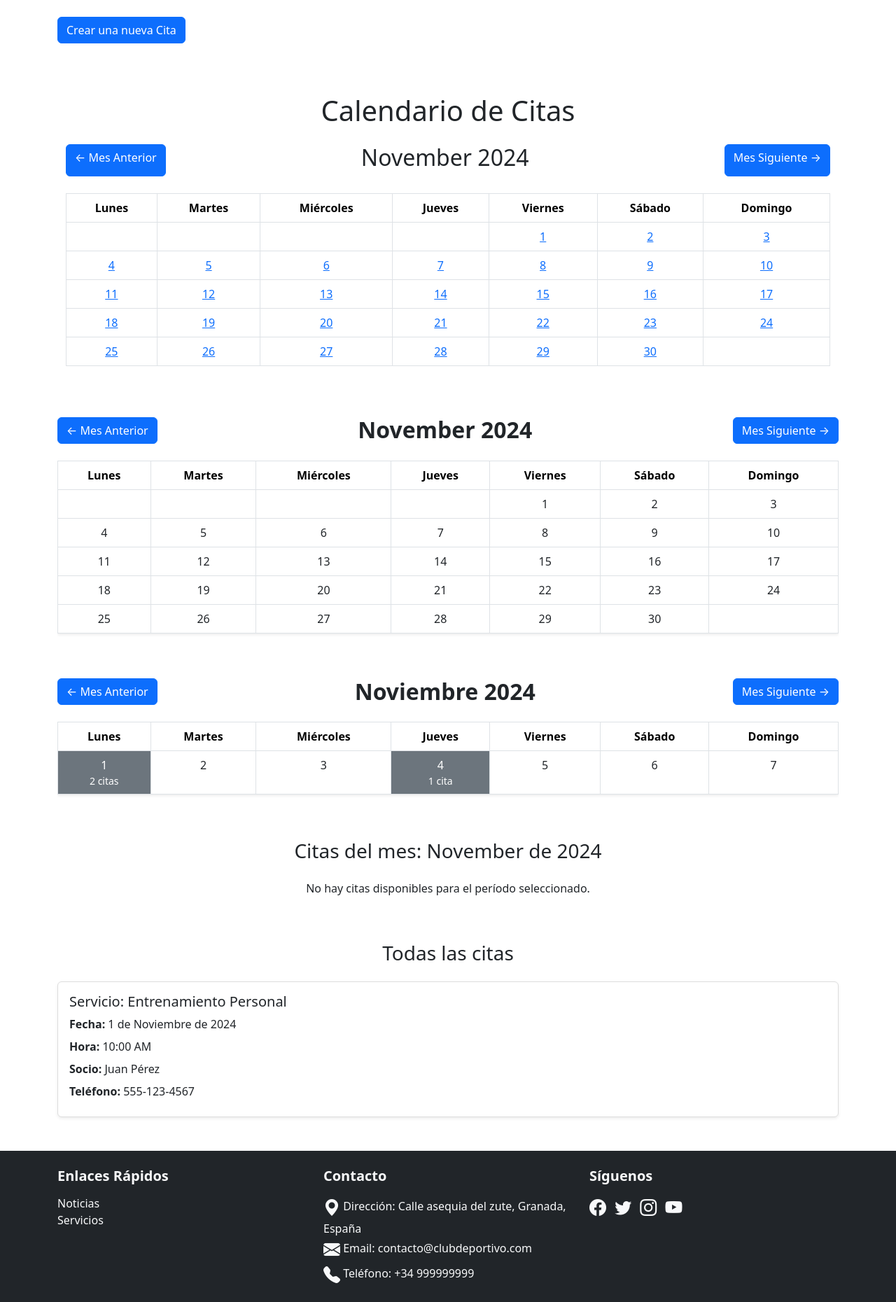
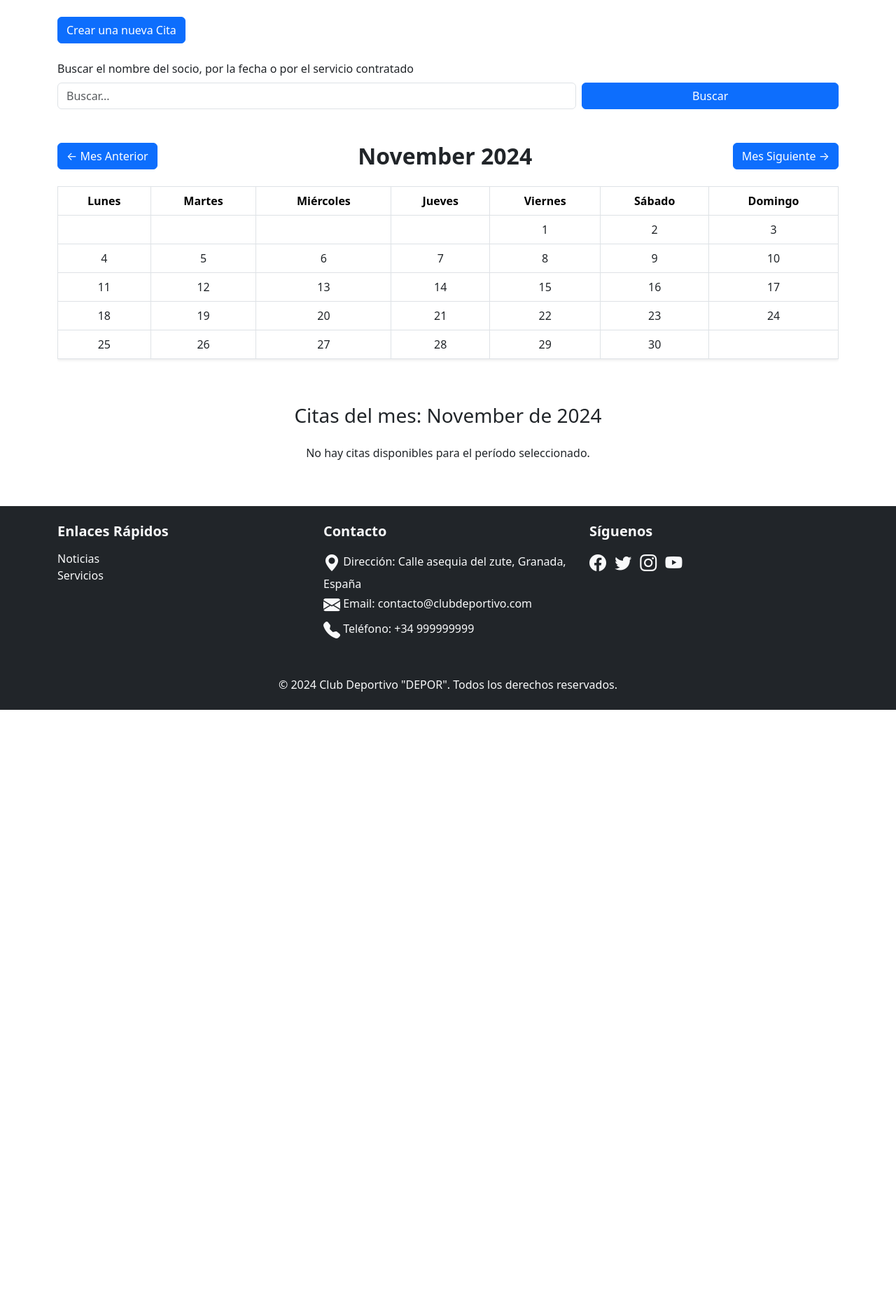
Before and after one commit to OliverMp28/FP-daw-2, a PHP site: page /citas/index.php in a window 1280 px wide. Shown: the part 160-2020 px from the top of the page at 70% size. After the commit the page ends 1174 px from the top, so only its background shows below. Run offline with PHP 8.4, Linux system fonts and the light colour scheme; data comes from the database, SQL or seed files in the repository; some libraries are stand-ins or nearby versions.

Commit message:
sigo con las citas

```diff
--- a/proyecto 1º trimestre/proyecto_club_deportivo/citas/index.php
+++ b/proyecto 1º trimestre/proyecto_club_deportivo/citas/index.php
@@ -89,31 +89,57 @@
     <section class="container py-4 seccion_servicios">
         <a href="agregar.php" class="btn btn-primary mb-4">Crear una nueva Cita</a>
 
+        <!-- Este miniformulario sera usado para la busqueda de citas por nombre del socio, por la fecha o por el servicio contratado. -->
+        <form method="GET" action="" class="mb-4">
+            <div class="row g-2 align-items-center">
+                <div class="col-12 col-md-8">
+                    <label for="buscar" class="form-label">Buscar el nombre del socio, por la fecha o por el servicio contratado</label>
+                    <input
+                        type="text"
+                        name="buscar"
+                        id="buscar"
+                        class="form-control"
+                        placeholder="Buscar..."
+                        value="<?php  isset($_GET['buscar']) ? $_GET['buscar'] : '' ?>"
+                    />
+                </div>
+                <div class="col-12 col-md-4 mt-auto">
+                    <button type="submit" class="btn btn-primary w-100">Buscar</button>
+                </div>
+            </div>
+        </form>
+
         <?php
-            $citas = getCitasConDetalles($conexion);
-
-            // 1. Obtener mes y año actual o parámetros GET
             $dia = isset($_GET['dia']) ? (int)$_GET['dia'] : null;
             $mes = isset($_GET['mes']) ? (int)$_GET['mes'] : (int)date('n');
             $anio = isset($_GET['anio']) ? (int)$_GET['anio'] : (int)date('Y');
+            $filtro = isset($_GET['buscar']) ? $_GET['buscar'] : null;
 
-            // 2. Obtener citas del mes actual
+
+            //obtengo citas del mes actual(digo mes actual al mes que se ve por pantalla o al mes que se seleccione)
             $citasPorMes = getCitasPorMes($conexion, $mes, $anio);
 
-            // 3. Calcular mes anterior y siguiente
+            //calcula mes anterior y siguiente
             $navegacion = calcularMesAnteriorSiguiente($mes, $anio);
 
-            // 4. Obtener días del mes
+            //obtengo días del mes
             $totalDias = obtenerDiasDelMes($mes, $anio);
 
-            // 5. Calcular el día de la semana en el que comienza el mes
-            $primerDiaSemana = date('N', strtotime("$anio-$mes-01")) - 1; // Lunes es 0
+            // dia de la semana en el que comienza el mes
+            //esto es para saber en el calendario por que dia de la semana empieza el primero de ese mes
+            // por ejemplo el 1 de nov de 2024 empieza el dia viernes
+            $primerDiaSemana = date('N', strtotime("$anio-$mes-01"));
 
 
-            if ($dia) {
-                // Si hay un día, construir la fecha completa y obtener las citas de ese día
+            if ($filtro){
+                $citas = buscarCitasConDetalles($conexion, $filtro);
+                $titulo = "<p class='text-muted'>Resultados para: <strong>" . $filtro ."</strong></p>";
+            }
+            elseif ($dia) {
+                // Este if es para el contenedor_lista_citas, compruebo si se mandó un dia por GET para saber si listo las citas por dia, sino los listo por ese mes
+                // Si hay un dia, construir la fecha completa y obtener las citas de ese día
                 $fechaSeleccionada = "$anio-$mes-" . ($dia < 10 ? "0$dia" : $dia);
-                $citas = getCitasPorDia($conexion, $fechaSeleccionada);
+                $citas = getCitasPorDiaConDetalles($conexion, $fechaSeleccionada);
                 $titulo = "Citas del día: " . date('j \d\e F \d\e Y', strtotime($fechaSeleccionada));
             } else {
                 // Si no hay día, obtener citas del mes actual
@@ -122,10 +148,17 @@
                 $citas = getCitasPorMesConDetalles($conexion, $fechaInicio, $fechaFin); // Nueva función
                 $titulo = "Citas del mes: " . date('F \d\e Y', strtotime($fechaInicio));
             }
+
+            //Ajustar navegación
+            $mesAnteriorUrl = "index.php?mes={$navegacion['mesAnterior']}&anio={$navegacion['anioAnterior']}";
+            $mesSiguienteUrl = "index.php?mes={$navegacion['mesSiguiente']}&anio={$navegacion['anioSiguiente']}";
+
+            //Obtener nombre del mes y año
+            $nombreMes = date('F', strtotime("$anio-$mes-01"));
         ?>
 
 
-        <div class="container my-5">
+        <!-- <div class="container my-5">
             <h1 class="text-center">Calendario de Citas</h1>
             <div class="d-flex justify-content-between my-4">
                 <a href="?mes=<?= $navegacion['mesAnterior'] ?>&anio=<?= $navegacion['anioAnterior'] ?>" class="btn btn-primary">← Mes Anterior</a>
@@ -135,7 +168,7 @@
             <table class="table table-bordered text-center">
                 <thead>
                 <tr>
-                    <th>Lunes</th>
+                    <th>Lunesss</th>
                     <th>Martes</th>
                     <th>Miércoles</th>
                     <th>Jueves</th>
@@ -171,7 +204,7 @@
                 ?>
                 </tbody>
             </table>
-        </div>
+        </div> -->
 
         <!-- <table class="table table-striped">
             <thead>
@@ -198,29 +231,25 @@
 
 
         <?php
-            // Obtener mes y año actuales o parámetros GET
-            $mes = isset($_GET['mes']) ? (int)$_GET['mes'] : (int)date('n');
-            $anio = isset($_GET['anio']) ? (int)$_GET['anio'] : (int)date('Y');
 
-            // Obtener datos necesarios
-            $citasPorMes = getCitasPorMes($conexion, $mes, $anio); // Días con citas
-            $navegacion = calcularMesAnteriorSiguiente($mes, $anio);
-            $totalDias = obtenerDiasDelMes($mes, $anio);
-            $primerDiaSemana = date('w', strtotime("$anio-$mes-01")); // Domingo es 0, ajustamos después
+            if(count($citas) > 0){
+                //echo "·sss";
 
-            // Ajustar navegación
-            $mesAnteriorUrl = "index.php?mes={$navegacion['mesAnterior']}&anio={$navegacion['anioAnterior']}";
-            $mesSiguienteUrl = "index.php?mes={$navegacion['mesSiguiente']}&anio={$navegacion['anioSiguiente']}";
+            }else {
+                //echo "<p class='text-danger'>No se encontraron resultados.</p>";
+            }
 
-            // Obtener nombre del mes y año
-            $nombreMes = date('F', strtotime("$anio-$mes-01"));
         ?>
+
+
+        <!-- //ESTE ES EL CALENDARIO DINAMICO (se muestra cuando no se este buscando nada por el filtro)-->
+        <?php if ($filtro == null):  ?>
 
             <div class="contenedor_calendario py-4">
                 <!-- Navegación de meses -->
                 <div class="d-flex justify-content-between align-items-center mb-4">
                     <a href="<?= $mesAnteriorUrl ?>" class="btn btn-primary">← Mes Anterior</a>
-                <h2 class="text-center mb-0" id="monthYear"><?= ucfirst($nombreMes) . " $anio" ?></h2>
+                    <h2 class="text-center mb-0" id="monthYear"><?= $nombreMes . " $anio" ?></h2>
                     <a href="<?= $mesSiguienteUrl ?>" class="btn btn-primary">Mes Siguiente →</a>
                 </div>
 
@@ -240,35 +269,51 @@
                         </thead>
                         <tbody>
                             <?php
-                        // Ajustar día inicial (Lunes como primer día)
-                        $primerDiaSemana = ($primerDiaSemana === 0) ? 6 : $primerDiaSemana - 1; // Ajustar Domingo a 6 y resto de días a Lunes = 0
+                            // Ajustar día inicial para que el Lunes sea el primer día
+                            $primerDiaSemana = ($primerDiaSemana === 0) ? 6 : $primerDiaSemana - 1; // Ajustar Domingo a 6, resto de días Lunes = 0
+
+                            //esta resta es para obtener el dia por el cual iniciara el mes, esta echo asi por que permite obtener dias negativos
+                            //esto messirve por que por ejemplo si el mes por el viernes $primerDiaSemana=5-1, el $dia sera un negativo = 1 - 4
+                            // osea $dia seria -3, porlotanto del -3 al 0 son 4 dias los cuales no se pintarian en el calendario
+                            // entonces del lunes al jueves son dias en blanco, y el mes empezaria a partir del viernes con $dia = 1
                             $dia = 1 - $primerDiaSemana;
 
+                            // Crear un array asociativo de citas por fecha para facilitar acceso
+                            //de este modo podre acceder a la candidad de citas dependiendo del dia mas facilmente
+                            $citasPorFecha = [];
+                            foreach ($citasPorMes as $cita) {
+                                $citasPorFecha[$cita['dia']] = $cita['total'];
+                            }
+
+                            //este while se ejecuta siempre que el dia que se analice sea menor al total de dias de ese mes
                             while ($dia <= $totalDias) {
                                 echo '<tr>';
                                 for ($columna = 0; $columna < 7; $columna++) {
                                     if ($dia > 0 && $dia <= $totalDias) {
-                                    // Construir fecha
-                                    $fechaActual = "$anio-$mes-" . ($dia < 10 ? "0$dia" : $dia);
-                                    $tieneCitas = isset($citasPorMes[$fechaActual]);
-                                    $cantidadCitas = $tieneCitas ? $citasPorMes[$fechaActual] : 0;
+                                        // Construir la fecha en formato YYYY-MM-DD
+                                        //este campo $diaFormateado simplemente es para tener los dias como: "01" en lugar de "1"
+                                        $diaFormateado = $dia < 10 ? "0$dia" : $dia;
+                                        $fechaActual = "$anio-$mes-$diaFormateado";
+
+                                        //verificar si el dia tiene citas
+                                        $cantidadCitas = isset($citasPorFecha[$fechaActual]) ? $citasPorFecha[$fechaActual] : 0;
 
                                         // Clases y contenido dinámico
-                                    $claseDia = $tieneCitas ? 'bg-secondary text-white has-citas position-relative' : 'position-relative';
-                                    $colorTexto = $tieneCitas ? 'text-white' : 'text-dark';
+                                        $claseDia = $cantidadCitas > 0 ? 'bg-secondary text-white has-citas position-relative' : 'position-relative';
+                                        $colorTexto = $cantidadCitas > 0 ? 'text-white' : 'text-dark';
                                         $urlDia = "index.php?mes=$mes&anio=$anio&dia=$dia";
                                         $citasTexto = $cantidadCitas > 1 ? "$cantidadCitas citas" : ($cantidadCitas === 1 ? "1 cita" : "");
 
                                         echo "<td class='$claseDia'>";
                                         echo "<a href='$urlDia' class='stretched-link $colorTexto text-decoration-none'>";
                                             echo $dia;
-                                    if ($tieneCitas) {
+                                            if ($cantidadCitas > 0) {
                                                 echo "<div class='small $colorTexto'>$citasTexto</div>";
                                             }
                                         echo "</a>";
                                         echo '</td>';
                                     } else {
-                                    echo '<td></td>'; // Celdas vacías
+                                        echo '<td></td>';
                                     }
                                     $dia++;
                                 }
@@ -280,17 +325,20 @@
                 </div>
             </div>
 
+        <?php endif; ?>
+
+
+
 
         <!-- Contenedor del Calendario -->
-        <div class="contenedor_calendario py-4 ">
-            <!-- Navegación de meses -->
+        <!-- <div class="contenedor_calendario py-4 ">
+
             <div class="d-flex justify-content-between align-items-center mb-4">
                 <a href="index.php?mes=10&anio=2024" class="btn btn-primary">← Mes Anterior</a>
                 <h2 class="text-center mb-0" id="monthYear">Noviembre 2024</h2>
                 <a href="index.php?mes=12&anio=2024" class="btn btn-primary">Mes Siguiente →</a>
             </div>
 
-            <!-- Calendario -->
             <div class="table-responsive">
                 <table class="table table-bordered text-center shadow-sm calendar-table">
                     <thead class="bg-light">
@@ -344,31 +392,36 @@
                                 </a>
                             </td>
                         </tr>
-                        <!-- Más filas dinámicas -->
                     </tbody>
                 </table>
             </div>
 
-        </div>
+        </div>  -->
 
         <!-- este es el dinamico -->
         <div class="contenedor_lista_citas py-4">
-            <h3 class="text-center mb-4"><?= htmlspecialchars($titulo) ?></h3>
+            <h3 class="text-center mb-4"><?= $titulo ?></h3>
             <div class="row row-cols-1 g-3">
-                <?php if (!empty($citas)): ?>
-                    <?php foreach ($citas as $cita): ?>
+                <?php
+                if (count($citas) > 0): //verifico si hay citas
+                    foreach ($citas as $cita): ?>
                         <div class="col">
                             <div class="card shadow-sm">
                                 <div class="card-body">
-                                    <h5 class="card-title">Servicio: <?= htmlspecialchars($cita['descripcion']) ?></h5>
-                                    <p class="mb-2"><strong>Fecha:</strong> <?= date('j \d\e F \d\e Y', strtotime($cita['fecha'])) ?></p>
-                                    <p class="mb-2"><strong>Hora:</strong> <?= date('g:i A', strtotime($cita['hora'])) ?></p>
-                                    <p class="mb-2"><strong>Socio:</strong> <?= htmlspecialchars($cita['nombre']) ?></p>
-                                    <p class="mb-2"><strong>Teléfono:</strong> <?= htmlspecialchars($cita['telefono']) ?></p>
+                                    <h5 class="card-title">Servicio: <?= $cita['descripcion'] ?></h5>
+                                    <p class="mb-2"><strong>Fecha:</strong> <?php echo date('j \d\e F \d\e Y', strtotime($cita['fecha'])); ?></p>
+                                    <p class="mb-2"><strong>Hora:</strong> <?php echo date('g:i A', strtotime($cita['hora'])) ?></p>
+                                    <p class="mb-2"><strong>Socio:</strong> <?php echo $cita['nombre'] ?></p>
+                                    <p class="mb-2"><strong>Teléfono:</strong> <?php echo $cita['telefono'] ?></p>
                                 </div>
                             </div>
                         </div>
                     <?php endforeach; ?>
+                <?php //verifico si se ha pasado un filtro, si se paso un filtro y no encontro nada manda el siguiente mensaje
+                    elseif($filtro): ?>
+                    <div class="col">
+                        <p class='text-danger'>No se encontraron resultados.</p>
+                    </div>
                 <?php else: ?>
                     <div class="col">
                         <p class="text-center">No hay citas disponibles para el período seleccionado.</p>
@@ -378,8 +431,9 @@
         </div>
 
 
+
         <!-- Contenedor de la Lista de Citas -->
-        <div class="contenedor_lista_citas py-4">
+        <!-- <div class="contenedor_lista_citas py-4">
             <h3 class="text-center mb-4">Todas las citas</h3>
             <div class="row row-cols-1 g-3">
                 <div class="col">
@@ -393,9 +447,9 @@
                         </div>
                     </div>
                 </div>
-                <!-- Más tarjetas -->
+
             </div>
-        </div>
+        </div> -->
 
 
     </section>
--- a/proyecto 1º trimestre/proyecto_club_deportivo/funciones/funcionesCitas.php
+++ b/proyecto 1º trimestre/proyecto_club_deportivo/funciones/funcionesCitas.php
@@ -71,6 +71,8 @@
     }
 
 
+
+
     /**
     * Esta funcion devuelve las fechas y la cantidad de citas por dia.
     * @param $conexion: la conexion a la base de datos
@@ -95,9 +97,19 @@
         $total = 0;
         $consulta->bind_result($dia, $total);
 
+        // Almacenamos los resultados en un arreglo más descriptivo
         while ($consulta->fetch()) {
-            $resultados[$dia] = $total;
+            $resultados[] = [
+                'dia' => $dia,
+                'total' => $total,
+            ];
         }
+        /* esto es un ejemplo de como serviria
+        [
+           ['dia' => '2024-11-01', 'total' => 3],
+           ['dia' => '2024-11-04', 'total' => 2],
+        ]
+        */
 
         return $resultados;
     }
@@ -142,7 +154,7 @@
     * Esta funcion Consulta las citas de un dia y devuelve los detalles de las citas.
     * @param $conexion: la conexion a la base de datos
     */
-    function getCitasPorDia($conexion, $fecha) {
+    function getCitasPorDiaConDetalles($conexion, $fecha) {
         $sentencia = "SELECT c.fecha, c.hora, s.nombre, s.telefono, serv.descripcion
                       FROM citas c
                       JOIN socio s ON c.socio = s.id
@@ -178,6 +190,8 @@
     * @param $...
     */
     function calcularMesAnteriorSiguiente($mes, $anio) {
+        //aqui sumo o resto una unidad para saber el mes anterior y siguiente
+        //en el año solo sumo o resto despues de comprobar que los meses llegaron a su limite y se cambio de año
         $mesAnterior = $mes - 1;
         $anioAnterior = $anio;
         $mesSiguiente = $mes + 1;
@@ -233,4 +247,44 @@
 
 
 
+
+    /**
+     * Esta funcion busca citas basandose en un termino proporcionado.
+     * Se puede buscar por nombre del socio, fecha de la cita o servicio contratado.
+     * @param $conexion: la conexión a la base de datos
+     * @param $filtro: el termino o filtro de busqueda por el cual se buscará
+     */
+    function buscarCitasConDetalles($conexion, $filtro) {
+        $filtro = "%" . $filtro . "%"; //le añado los % para usarlo en el LIKE
+
+        $sentencia = "SELECT c.id, c.fecha, c.hora, s.nombre, s.telefono, serv.descripcion
+                    FROM citas c
+                    JOIN socio s ON c.socio = s.id
+                    JOIN servicio serv ON c.servicio = serv.id
+                    WHERE s.nombre LIKE ? OR DATE(c.fecha) LIKE ? OR serv.descripcion LIKE ?";
+        $consulta = $conexion->prepare($sentencia);
+        $consulta->bind_param('sss', $filtro, $filtro, $filtro);
+
+        if ($consulta->execute() === false) {
+            die("Error en la ejecución de la consulta: " . $consulta->error);
+        }
+
+        $citas = [];
+        $id = $fecha = $hora = $nombre = $telefono = $descripcion = null;
+        $consulta->bind_result($id, $fecha, $hora, $nombre, $telefono, $descripcion);
+
+        while ($consulta->fetch()) {
+            $citas[] = [
+                'id' => $id,
+                'fecha' => $fecha,
+                'hora' => $hora,
+                'nombre' => $nombre,
+                'telefono' => $telefono,
+                'descripcion' => $descripcion,
+            ];
+        }
+
+        return $citas;
+    }
+
 ?>
```
Lines whose indentation alone changed are shown as unchanged.
